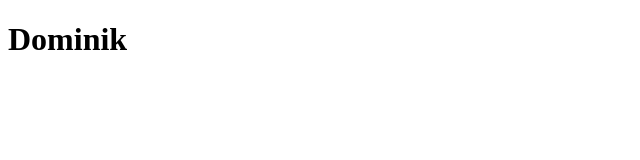
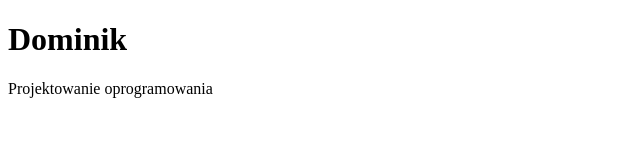
Before and after one commit to Dominik7K/gitVSC-DK, a plain HTML site: page index.html in a window 1280 px wide. Shown: the whole page, without its empty margins (0-640 px from the left). Drawn offline with Linux system fonts and the light colour scheme.

Commit message:
Dodano linie "Projektownie oprogramowania"

```diff
--- a/index.html
+++ b/index.html
@@ -8,5 +8,6 @@
 </head>
 <body>
     <h1>Dominik</h1>
+    <p>Projektowanie oprogramowania</p>
 </body>
 </html>
```
